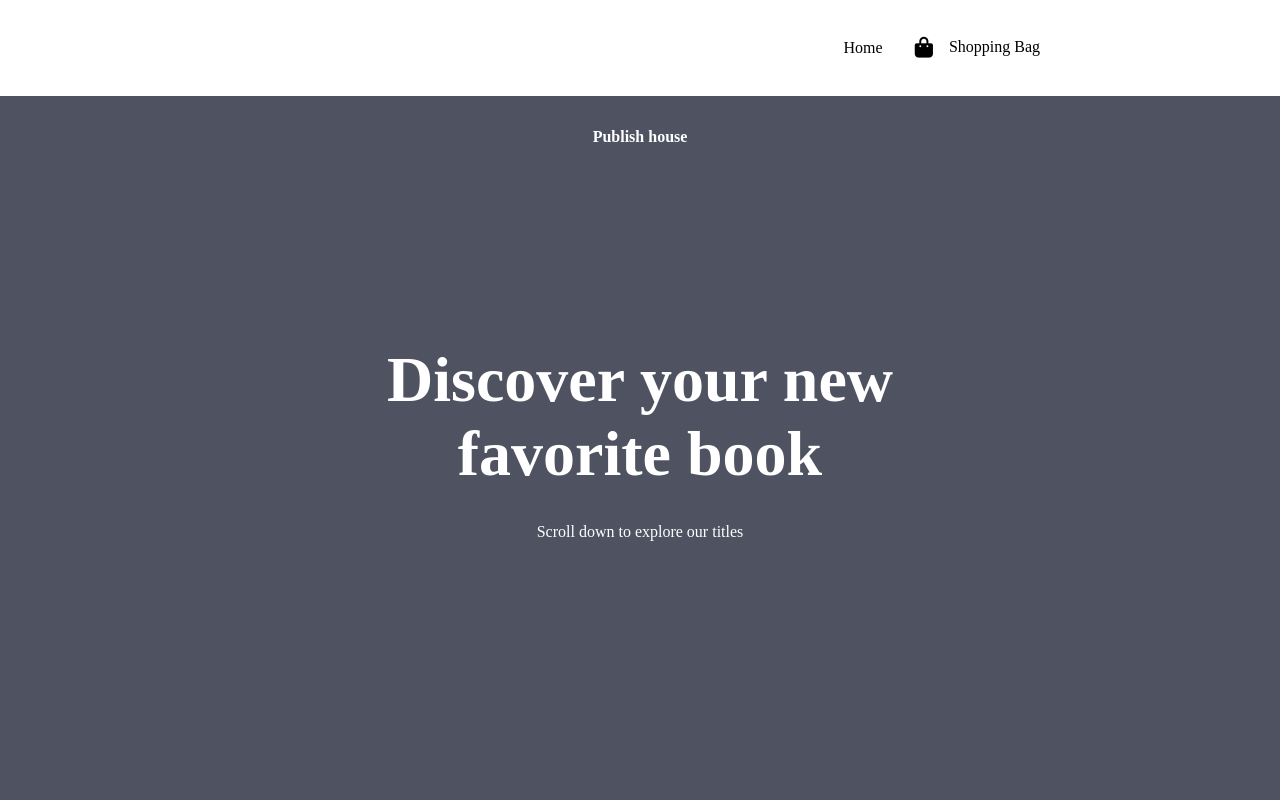
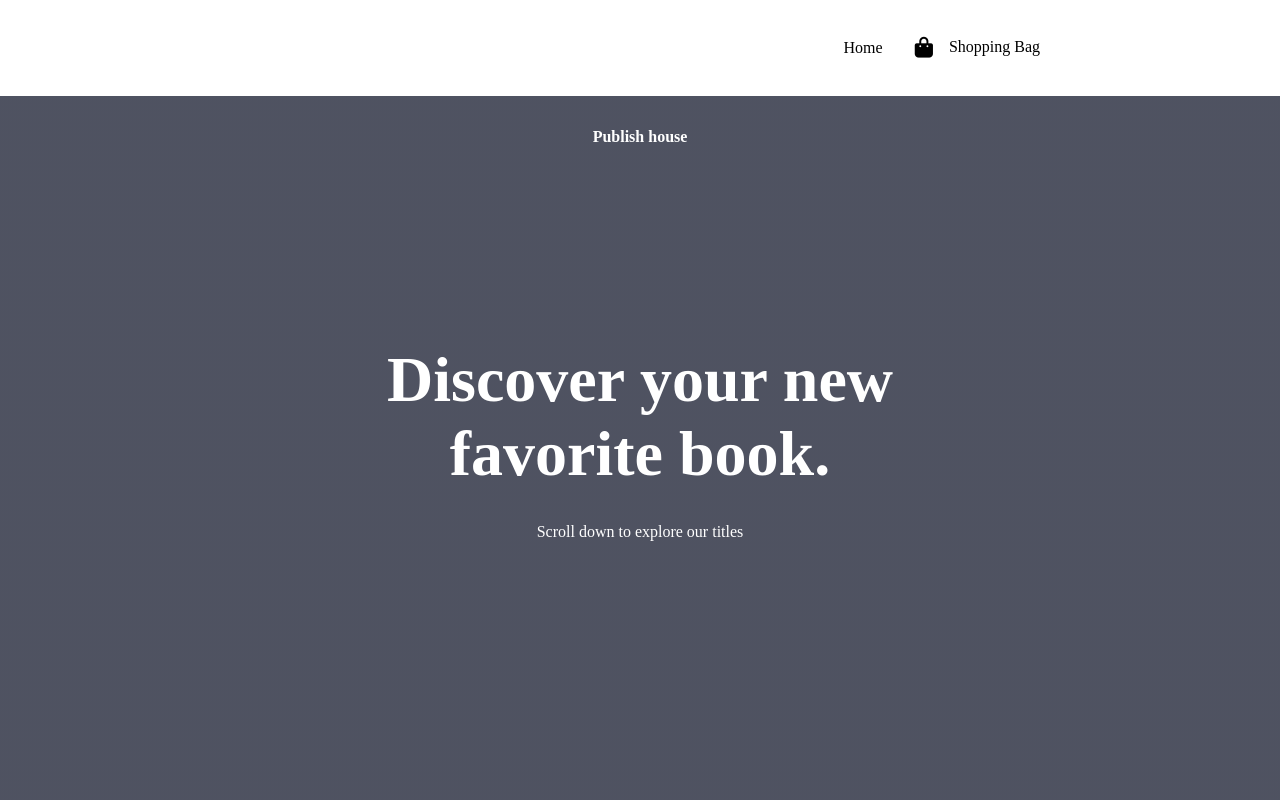
Before and after one commit to Tamarapreye-M/Book-website, a plain HTML site: page index.html in a window 1280 px wide. Shown: the top 800 px of the page. Drawn offline with Linux system fonts and the light colour scheme.

Commit message:
added a period

```diff
--- a/index.html
+++ b/index.html
@@ -31,7 +31,7 @@
 			</nav>
 			<h4>Publish house</h4>
 			<div class="head-textBox">
-				<h1>Discover your new favorite book</h1>
+				<h1>Discover your new favorite book.</h1>
 				<p>Scroll down to explore our titles</p>
 			</div>
 		</header>
```
